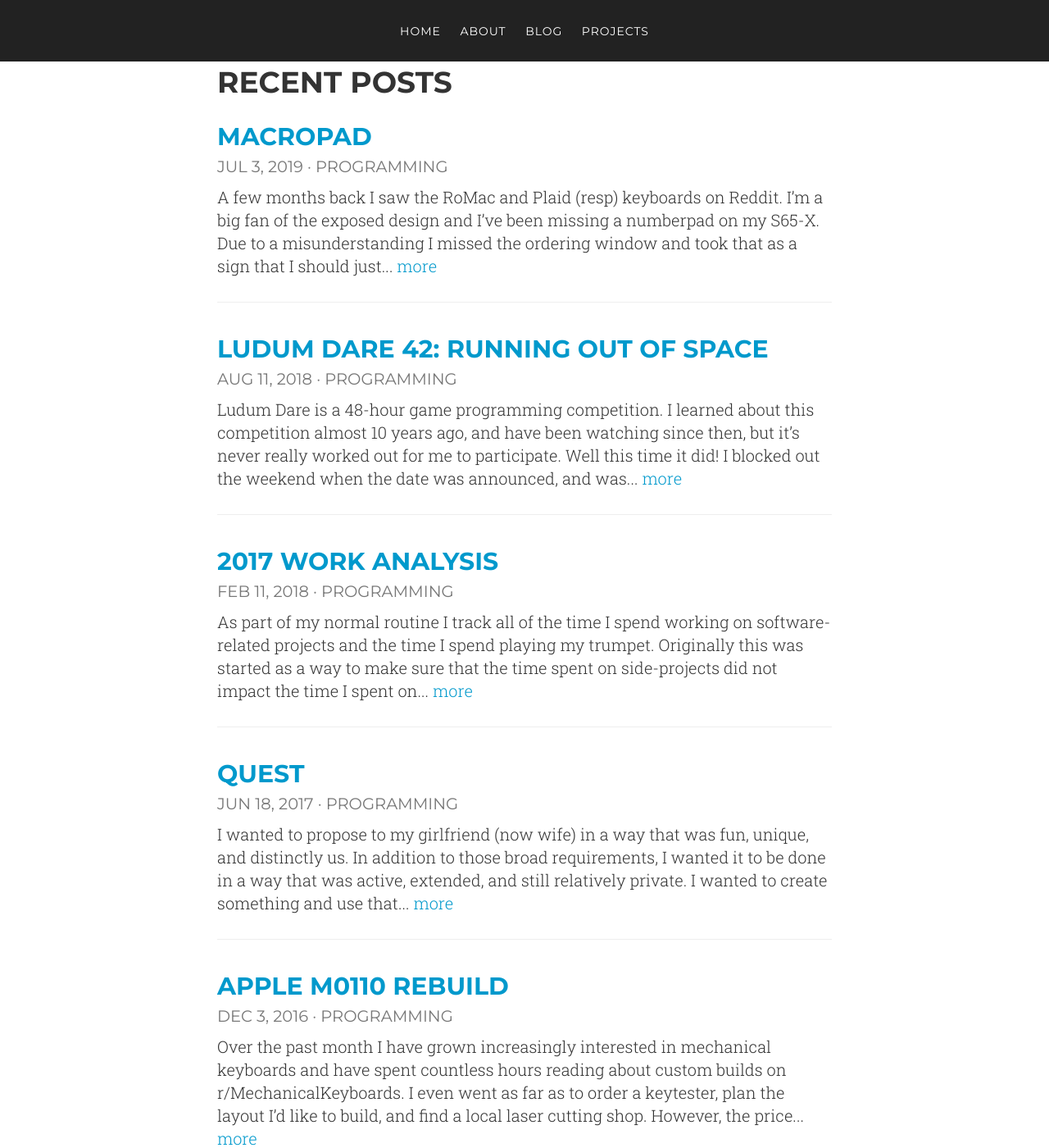
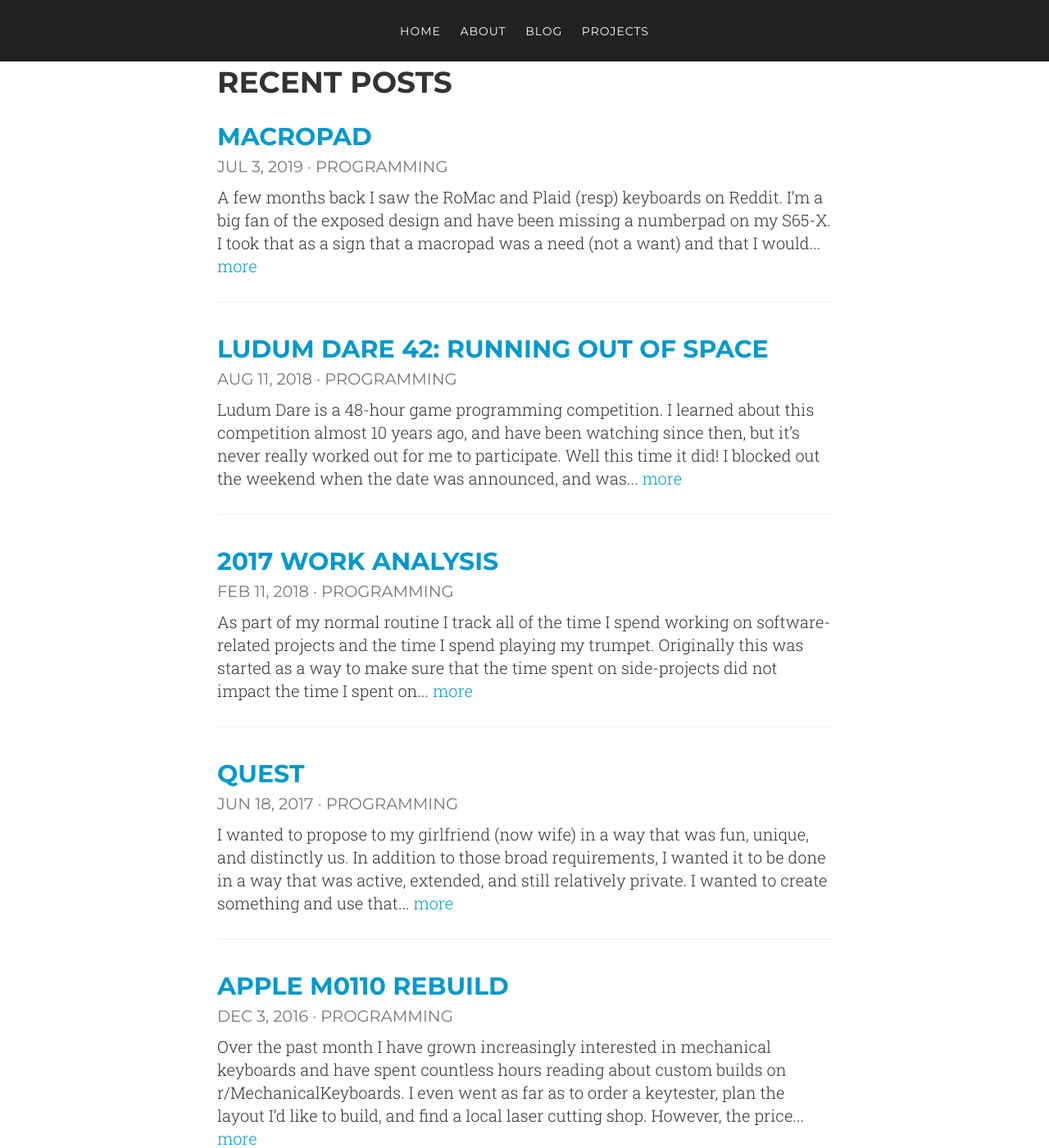
Before and after one commit to Tornquist/tornquist.github.io, a Jekyll site: the page built from index.html, in a window 1280 px wide and 1400 px high, scrolled down 755 px. Shown: the whole window at 82% size. Built offline with Jekyll 4.4.1, drawn with Linux system fonts in a browser that asks for light colours; some web fonts are replaced; part of the change alters nothing that is shown.

Commit message:
Editing tweaks

```diff
--- a/_posts/2019-07-03-macropad.md
+++ b/_posts/2019-07-03-macropad.md
@@ -15,29 +15,29 @@ A few months back I saw the [RoMac][0] and [Plaid][1] (resp) keyboards on Reddit
 
 {% include /galleries/2019-07-03-macropad-reference.html %}
 
-I'm a big fan of the exposed design and I've been missing a numberpad on my
-S65-X. Due to a misunderstanding I missed the ordering window and took that as a
-sign that I should just go ahead and design my own!
+I'm a big fan of the exposed design and have been missing a numberpad on my
+S65-X. I took that as a sign that a macropad was a need (not a want) and that I
+would be best off designing my own.
 
 I started with the following requirements for design:
 
 * Perfectly square
-* All mounted components (no breadboards)
+* All directly mounted components (no breadboards)
 * 12 keys
 
 With a 12 key (4x3 layout) I could theoretically have a perfectly square board if
 the length of one size was equal to the space 4 keys would need. That would leave
-a 1x4 footprint (in switch units) for the other components. A small board also has
-the added benefit of fitting within the Eagle free tier and the JLCPCB $2 prototype
-limits.
+a 1x4 footprint (in switch units) for the other components.
 
-I started with a QFN ATMEGA32 and designed a circuit around that. It was obvious
-very quickly that I'd have to use surface mount components. I didn't have nearly
-the amount of space that the plaid has along the top of the board.
+I started playing with component sizes and alignment in Eagle, and it was obvious
+almost immediately that I'd have to use surface mount components. To keep the
+board square and avoid padding, it was really the only way to get everything to
+fit. I did not have nearly the amount of space that the Plaid has along the top
+of the board.
 
-The [r/PCB][2] community on Reddit was extremely helpful and gave me great advice
-for the first version of the board. I added a ferrite bead between the USB ground
-and the chip ground, and adjusted all of the via and trace sizes.
+I selected a QFN ATMEGA32 and designed a circuit around that. The [r/PCB][2]
+community on Reddit was extremely helpful and gave me great advice for tuning and
+polishing the first version of the board.
 
 {% include /galleries/2019-07-03-macropad-pcb-review.html %}
 
@@ -45,21 +45,22 @@ If you know anything about switch footprints, you'll immediately see something
 off about those designs. I had a nice looking design, but when I went to upload
 it to JLCPCB it was listing the physical size as 60x60mm. Measuring against the
 keyboard at my desk, that was only about 3.15 keys long. Certainly not the 4x(3+1)
-sizing that I was going for.
+sizing that I was going for and had expected.
 
 When I had downloaded the component library, I had assumed that the components
 should sit next to each other. That was a naive assumption, and as I spent more
 time in the tools it became clear how hard it would be to place components if
 all the footprints included both the physical size and padding.
 
-After redesigning the boards again in my giant 76mm x 76mm space, I ended up with
-the following design, which I sent off to be printed.
+Cherry MX switches have a footprint of about 15mm, but need about 19mm for the
+keycaps and clearance between the switches. After redesigning the boards again
+in my giant 76mm x 76mm space, I ended up with the following design, which I
+sent off to be printed.
 
 {% include /galleries/2019-07-03-macropad-v1-board.html %}
 
-The boards that came back looked great! When I sat down to solder them, I had a
-bit of a nasty surprise. 0603 components are pretty easy to solder. You just use
-tweezers and I can do it with just my eyes. I had ordered 0603 **metric** diodes.
+The boards that came back looked great, but were impossible to solder by hand.
+I had accidentally designed with and ordered 0603 **metric** diodes.
 
 In the picture below, the small square next to my finger is where the diode is
 supposed to sit (with orientation). There was no way I could assemble that with
@@ -88,7 +89,7 @@ still nothing.
 
 This was bad. It's one thing to have component selection issues and have to order
 new parts, and it's one thing to have it connect to a computer and have timing
-issues, or issues with some part of the lattice. To just do nothing makes it much
+issues or issues with some part of the lattice. To just do nothing makes it much
 harder to make an incremental step forward.
 
 I shared the schematic with friends. I opened up a ticket online. I spent a lot
@@ -106,29 +107,29 @@ it's great to know that I would have been able to move forward.
 
 I'm also lucky that those two lines both go across the bottom of the board to
 get from the USB port to the opposite side of the chip. That meant that I could
-manually cut both of the lines and flywire the correct layout.
+flywire a fix and keep the aesthetic of the top layer intact.
 
 After doing that the chip connected and was viewable as an active USB device!
 
 {% include /galleries/2019-07-03-macropad-flywire.html %}
 
 From this point on, it was just polish. I needed to spend a bit of time playing
-with QMK to get the key layout arranged like I wanted, but it was very
-straightforward. I landed on a standard numberpad layout for the first layer
-with some modifier keys to jump up to the +-/* keys.
+with QMK to get the key layout arranged like I wanted. I landed on a standard
+numberpad layout for the first layer with some modifier keys to jump up to the
++-/* keys.
 
 {% include /galleries/2019-07-03-macropad-final.html %}
 
 The board matches my full keyboard and is exactly what I designed it to be. This
-project was very different from my normal work, but was really rewarding. There's
-something fun about ending up with a physical device.
+project was very different from my normal work, and was really rewarding. There's
+something just plain fun about ending up with a physical device.
 
-Any future boards should be significantly easier to design. I've learned a ton
-about circuit design, and about what makes a good keyboard. All in all, I wouldn't
-recommend my macropad to anyone. It looks like I want, but it turns out that a
-single PCB really isn't enough weight to keep something in place on my desk. The
-board slides all over the place whenever you press any of the keys. **It's a
-terrible tool to actually use.**
+Any future boards should be significantly easier to design. I've learned quite a
+bit about circuit design, and about what makes a good keyboard. All in all, I
+wouldn't  recommend my macropad to anyone. It looks like I want, but it turns out
+that a single PCB really isn't enough weight to keep something in place on my
+desk. The board slides all over the place whenever you press any of the keys.
+**It's a terrible tool to actually use.**
 
 If you'd like to learn more, the Eagle files, bill of materials, and QMK config
 is all available [here][3].
--- a/_sass/_post.scss
+++ b/_sass/_post.scss
@@ -7,6 +7,14 @@
 
   p {
     margin-bottom: 30px;
+  }
+
+  ul {
+      margin-bottom: 30px;
+  }
+
+  ol {
+      margin-bottom: 30px;
   }
 
   table {
```
